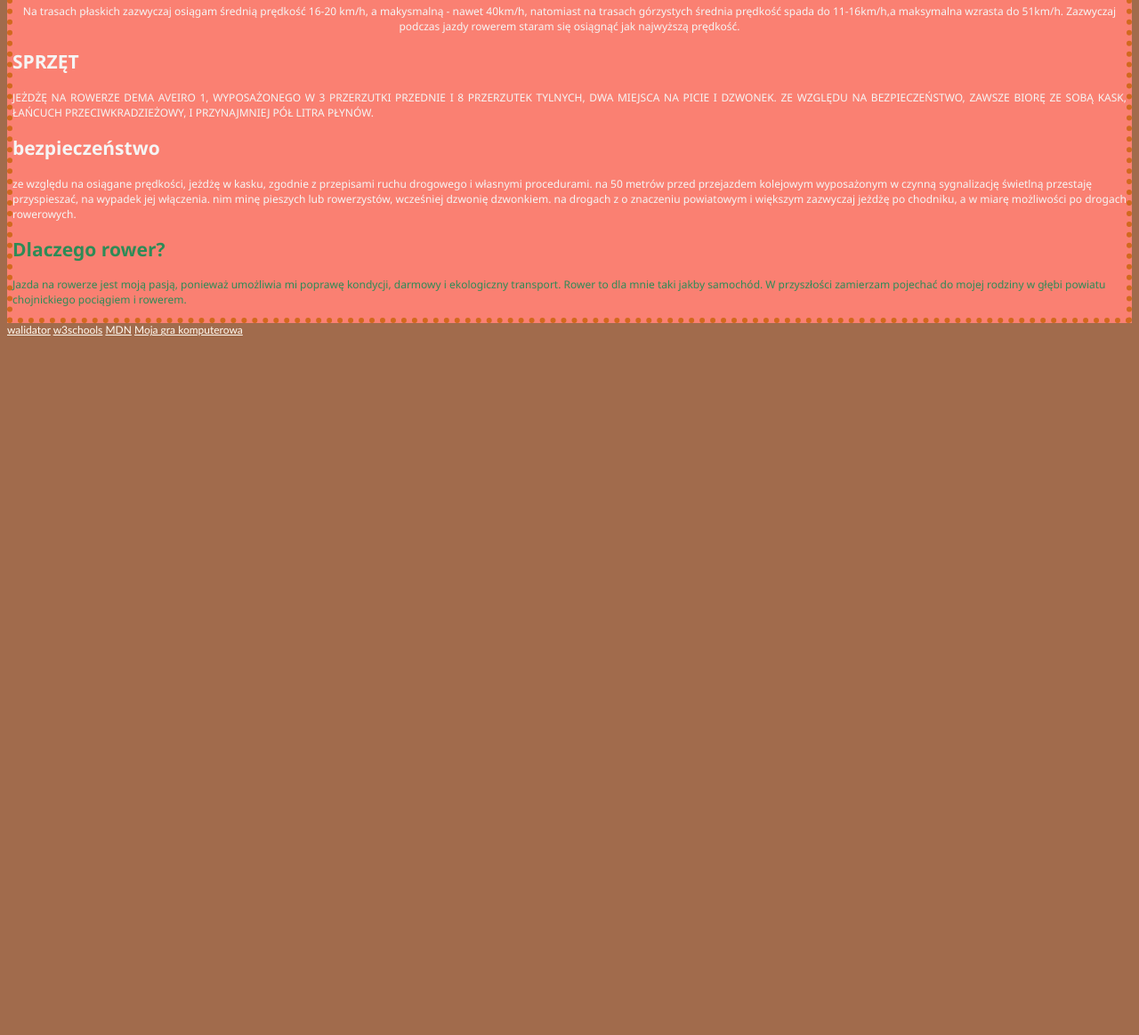
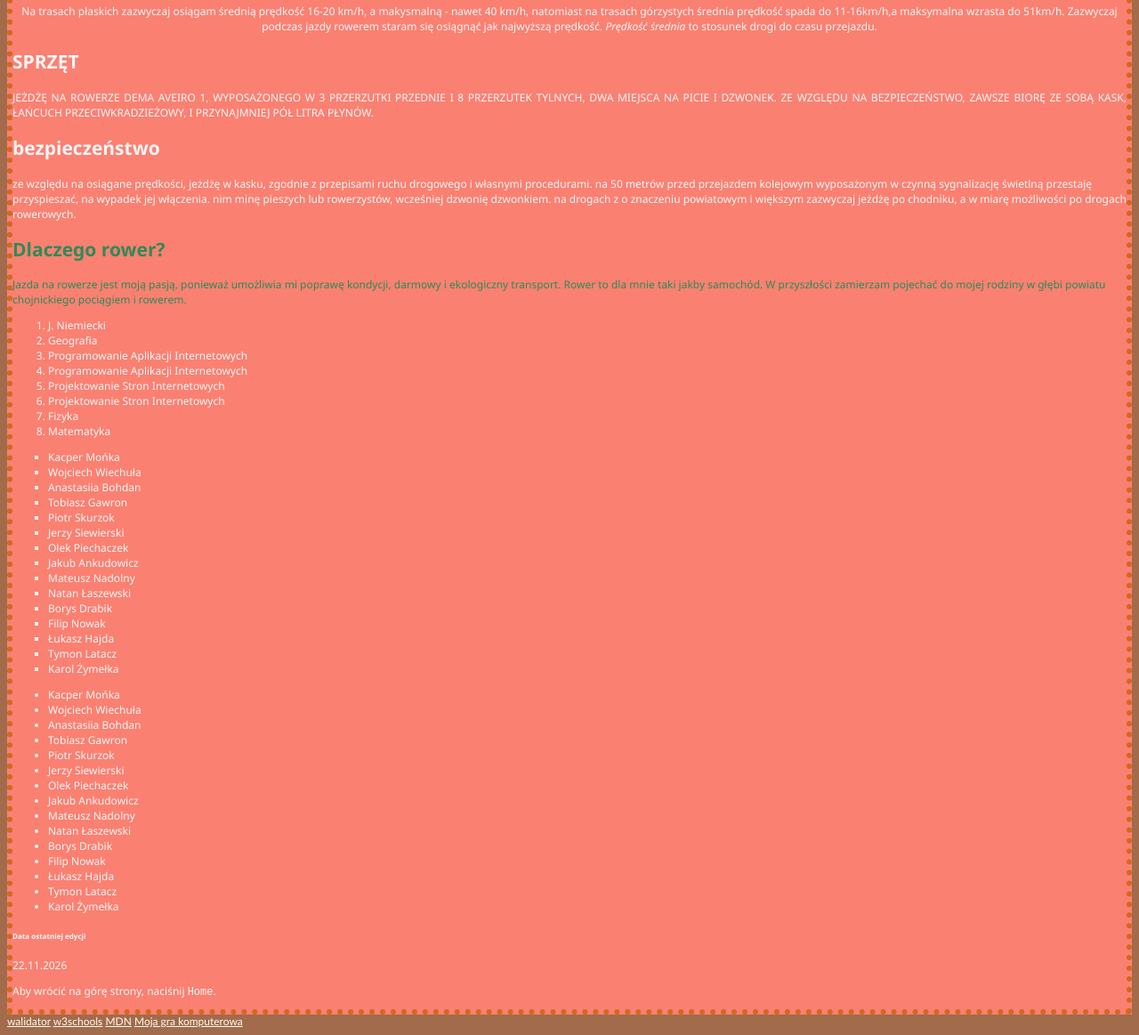
Before and after one commit to UBGC/psint, a plain HTML site: page index.html in a window 1280 px wide. Shown: the part 376-1539 px from the top of the page at 89% size. Before the commit the page ends 800 px from the top, so only its background shows below. Drawn offline with Linux system fonts and the light colour scheme.

Commit message:
Add files via upload

```diff
--- a/index.html
+++ b/index.html
@@ -39,9 +39,11 @@
     <section id="predkosc">
         <article>
             <h2>Prędkość</h2>
-            <p>Na trasach płaskich zazwyczaj osiągam średnią prędkość 16-20 km/h, a makysmalną -  nawet 40km/h,
+            <p>Na trasach płaskich zazwyczaj osiągam średnią prędkość 16-20 km/h, a makysmalną -  nawet <data value="40">40 km/h</data>,
                 natomiast na trasach górzystych średnia prędkość spada do 11-16km/h,a maksymalna wzrasta do 51km/h.
                 Zazwyczaj podczas jazdy rowerem staram się osiągnąć jak najwyższą prędkość.
+                <dfn>Prędkość średnia</dfn>
+                to stosunek drogi do czasu przejazdu.
             </p>
         </article>
     </section>
@@ -73,6 +75,63 @@
             </p>
         </article>
     </section>
+    <section>
+        <article>
+            <ol>
+                <li>J. Niemiecki</li>
+                <li>Geografia</li>
+                <li>Programowanie Aplikacji Internetowych</li>
+                <li>Programowanie Aplikacji Internetowych</li>
+                <li>Projektowanie Stron Internetowych</li>
+                <li>Projektowanie Stron Internetowych</li>
+                <li>Fizyka</li>
+                <li>Matematyka</li>
+            </ol>
+            <ul class="imona">
+                <li>Kacper Mońka</li>
+                <li>Wojciech Wiechuła</li>
+                <li>Anastasiia Bohdan</li>
+                <li>Tobiasz Gawron</li>
+                <li>Piotr Skurzok</li>
+                <li>Jerzy Siewierski</li>
+                <li>Olek Piechaczek</li>
+                <li>Jakub Ankudowicz</li>
+                <li>Mateusz Nadolny</li>
+                <li>Natan Łaszewski</li>
+                <li>Borys Drabik</li>
+                <li>Filip Nowak</li>
+                <li>Łukasz Hajda</li>
+                <li>Tymon Latacz</li>
+                <li>Karol Żymełka</li>
+            </ul>
+        <ul class="pusty okrag">
+        <li>Kacper Mońka</li>
+        <li>Wojciech Wiechuła</li>
+        <li>Anastasiia Bohdan</li>
+        <li>Tobiasz Gawron</li>
+        <li>Piotr Skurzok</li>
+        <li>Jerzy Siewierski</li>
+        <li>Olek Piechaczek</li>
+        <li>Jakub Ankudowicz</li>
+        <li>Mateusz Nadolny</li>
+        <li>Natan Łaszewski</li>
+        <li>Borys Drabik</li>
+        <li>Filip Nowak</li>
+        <li>Łukasz Hajda</li>
+        <li>Tymon Latacz</li>
+        <li>Karol Żymełka</li>
+        </ul>
+        <h6>Data ostatniej edycji</h6>
+
+        <time datetime="2026-11-22">
+            22.11.2026
+        </time>
+            </section>
+        </article>
+        <p>
+            Aby wrócić na górę strony,
+            naciśnij <kbd>Home</kbd>.
+        </p>
     </main>
     <a href="https://validator.w3.org/">walidator</a>
     <a href="https://www.w3schools.com/">w3schools</a>
--- a/styles.css
+++ b/styles.css
@@ -43,3 +43,13 @@ h2 {
 #bezpieczenstwo{
     text-transform: lowercase;
 }
+
+#litery{
+    list-style-type: lower-greek;
+}
+.ofqaew{
+    list-style-image: url(punktor.jpg);
+}
+.imona{
+    list-style-type: square;
+}
```
